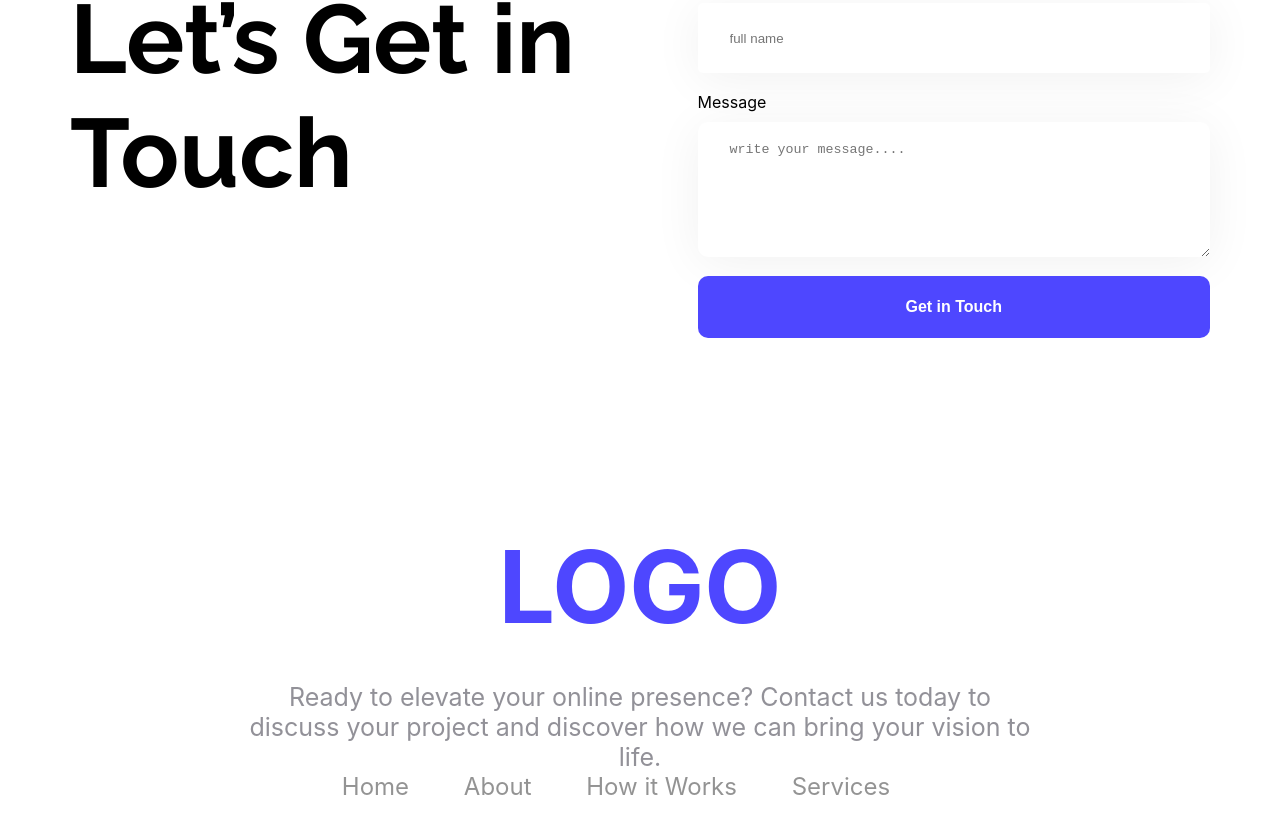
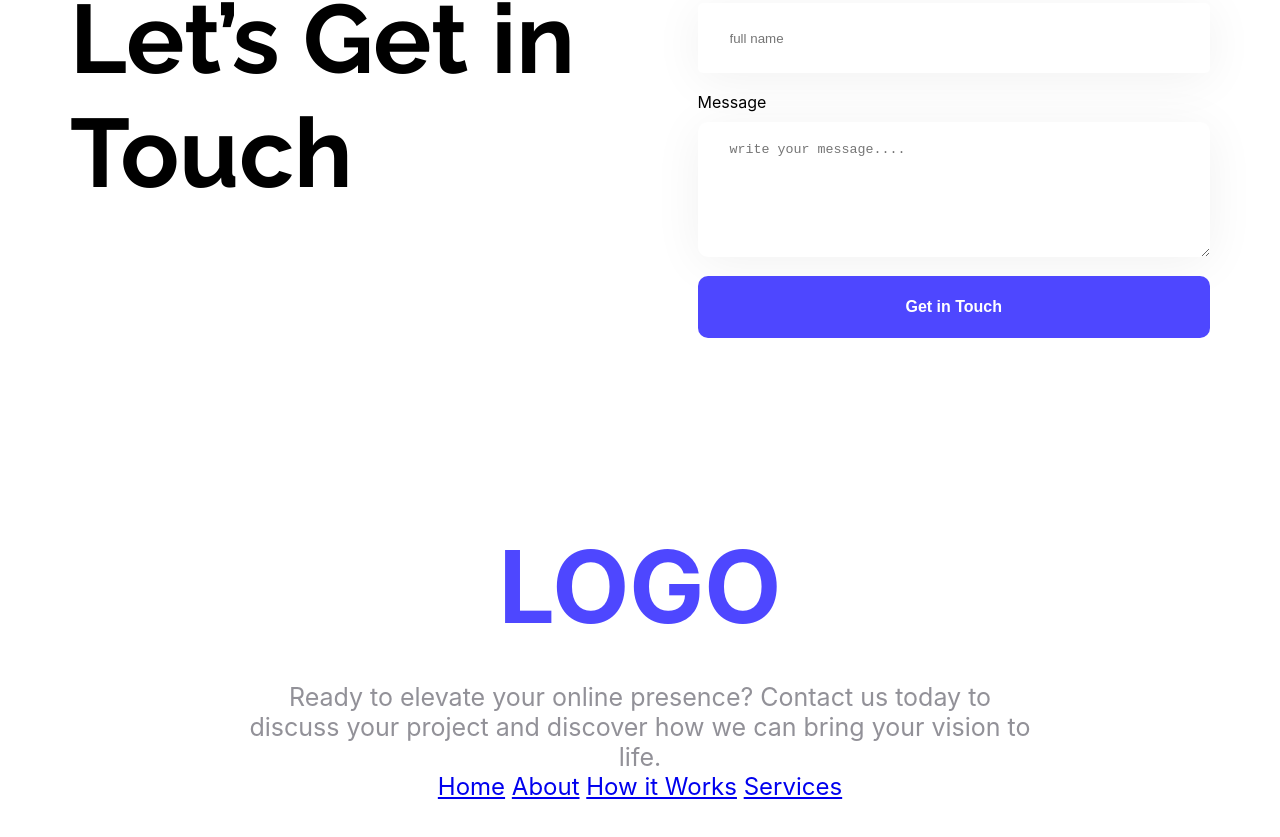
Before and after one commit to nazmul6567/assignment1, a plain HTML site: page index.html in a window 1280 px wide. Shown: the part 2425-3262 px from the top of the page. Drawn offline with Linux system fonts and the light colour scheme.

Commit message:
checking

```diff
--- a/index.css
+++ b/index.css
@@ -207,11 +207,7 @@ form {
 
 
 /* footer style */
-footer a{
-  text-decoration: none;
-  color: rgba(0, 0, 0, 0.422);
-  margin-right: 48px;
-}
+
 .w-name{
   font-size: 100px;
   color: rgba(78, 71, 255, 1);
```
